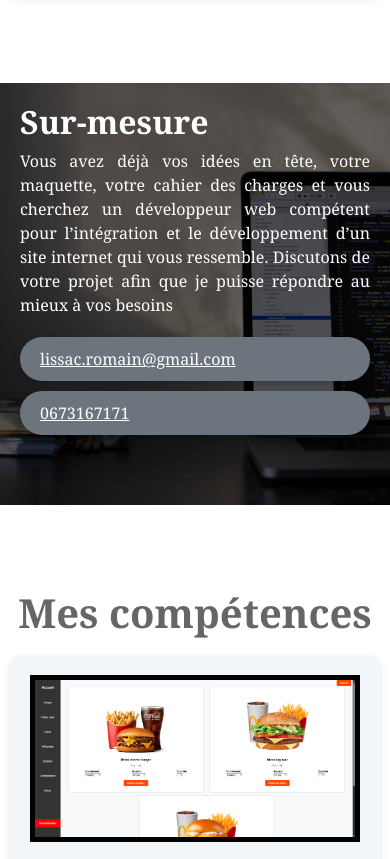
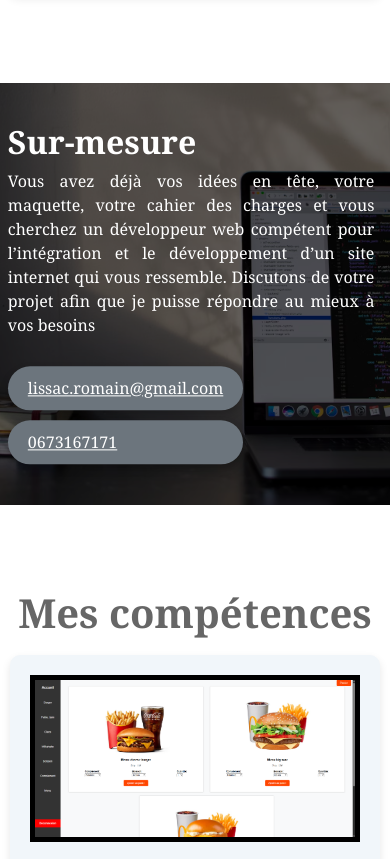
Before and after one commit to k1fry78/ROMAIN-LISSAC, a Vue app: page / in a window 390 px wide. Shown: the part 1920-2779 px from the top of the page. Built offline with nearby package versions, Linux system fonts and the light colour scheme.

Commit message:
Mise à jour responsive

```diff
--- a/src/views/homePage.vue
+++ b/src/views/homePage.vue
@@ -284,13 +284,20 @@ main {
   margin-bottom: 10vh;
 }
 .text-band {
-  width: 50%;
-  position: absolute; /* Positionne le texte par rapport au conteneur */
-  top: 50%; /* Centre verticalement */
-  left: 40%; /* Centre horizontalement */
-  transform: translate(-50%, -50%); /* Ajuste pour centrer parfaitement */
-  z-index: 2; /* Assure que le texte est au-dessus de l'image */
-  color: white; /* Couleur du texte pour qu'il soit lisible */
+  position: absolute;
+  top: 50%;
+  left: 0;
+  width: 100%;
+  max-width: 1300px;
+  padding: 0px 10vw;
+  transform: translateY(-50%);
+  margin: 0 auto;
+  z-index: 2;
+  color: white;
+  box-sizing: border-box;
+  display: flex;
+  flex-direction: column;
+  align-items: flex-start;
 }
 
 .text-band h2 {
@@ -496,7 +503,7 @@ main {
   }
 }
 
-@media (max-width: 425px) {
+@media (max-width: 600px) {
     .container-band {
     position: relative; /* Positionne le conteneur comme référence pour les éléments absolus */
     left: 0;
@@ -507,13 +514,10 @@ main {
     margin-bottom: 10vh;
   }
   .text-band {
-    width: 100%;
-    left: 0;
-    top: 0;
-    transform: translate(0, 0);
-    padding: 20px;
-    color: white;
-    z-index: 1; /* Assure que le texte est au-dessus de l'image */
+    position: absolute;
+    max-width: 98vw;
+    padding: 20px 2vw;
+    font-size: 0.95rem;
   }
   .text-band h2 {
     font-size: 2rem;
```
